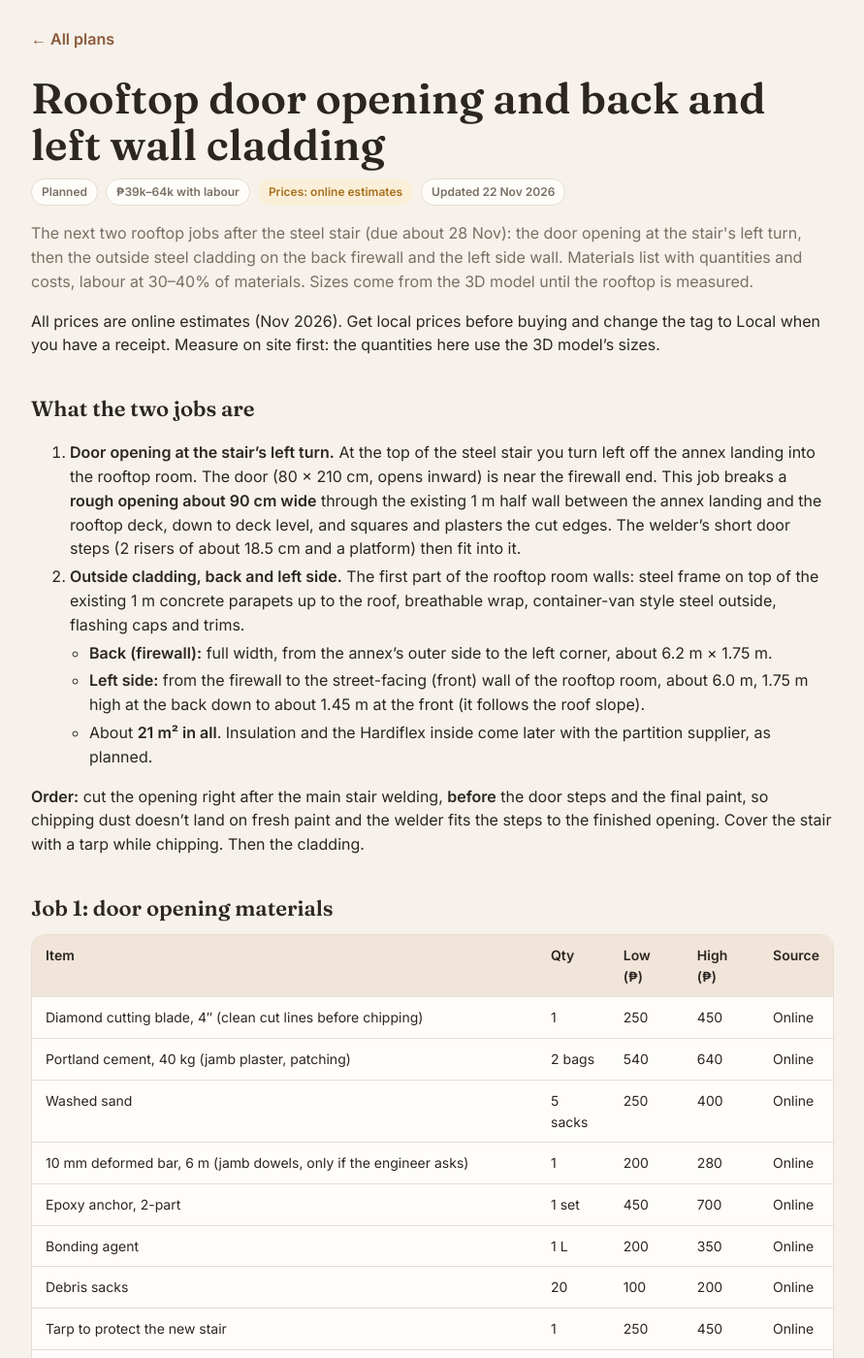
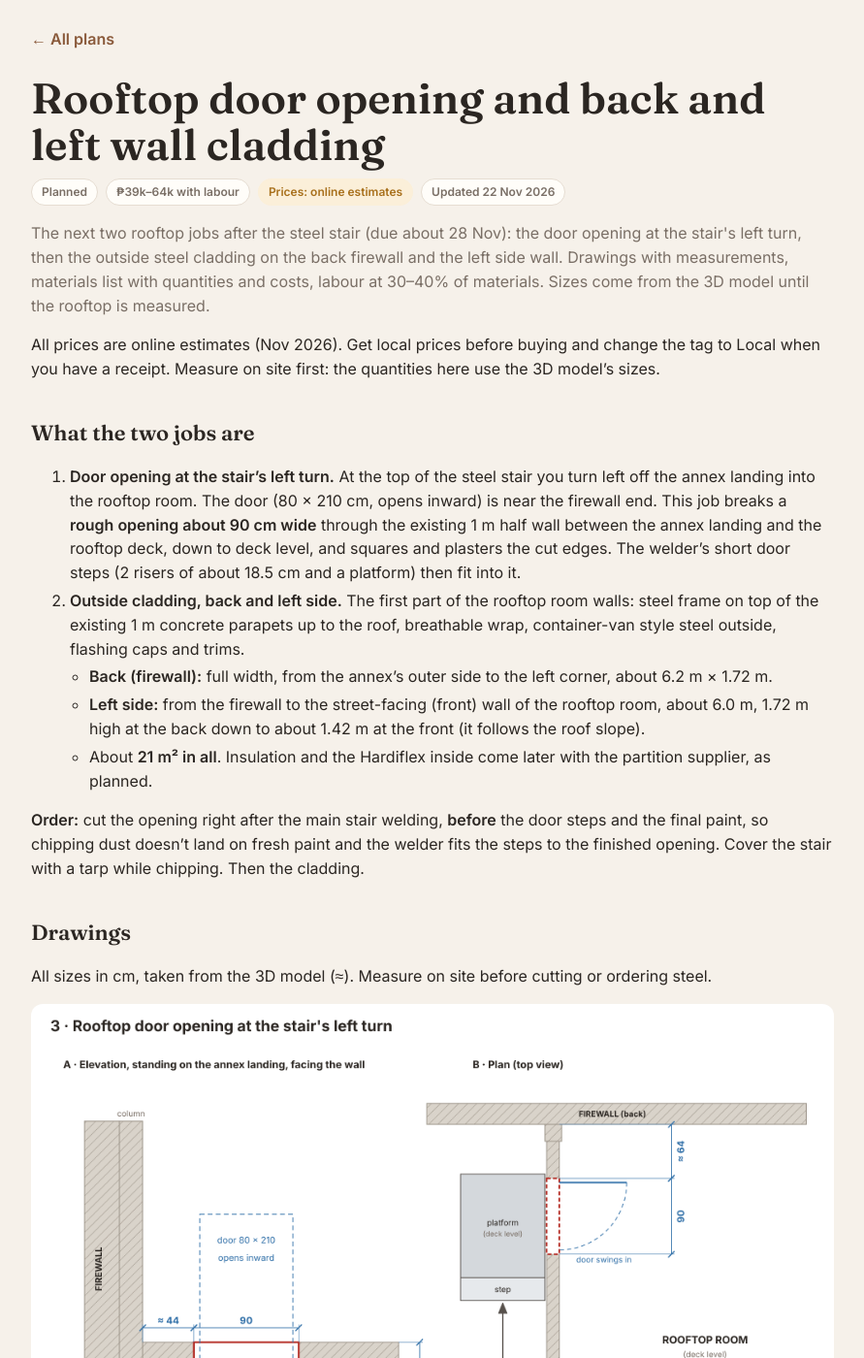
Before and after one commit to tatayotter/navarro-house, a Jekyll site: the page built from house/rooftop-opening-cladding.md, in a window 1280 px wide and 1400 px high. Shown: the whole window at 97% size, without its empty margins (194-1085 px from the left). Built offline with Jekyll 4.4.1, drawn with Linux system fonts in a browser that asks for light colours; some of the changed text lies outside the part shown.

Commit message:
Rooftop opening + cladding: drawings with measurements (door opening, back wall, left wall)
Co-Authored-By: Claude Opus 5.5 <noreply@anthropic.com>
Claude-Session: https://claude.ai/code/session_01RUWgCQ5sPHUXfZpG6YJmDx

```diff
--- a/house/rooftop-opening-cladding.md
+++ b/house/rooftop-opening-cladding.md
@@ -4,7 +4,7 @@ status: Planned
 cost: "₱39k–64k with labour"
 price_source: online
 updated: 22 Nov 2026
-summary: "The next two rooftop jobs after the steel stair (due about 28 Nov): the door opening at the stair's left turn, then the outside steel cladding on the back firewall and the left side wall. Materials list with quantities and costs, labour at 30–40% of materials. Sizes come from the 3D model until the rooftop is measured."
+summary: "The next two rooftop jobs after the steel stair (due about 28 Nov): the door opening at the stair's left turn, then the outside steel cladding on the back firewall and the left side wall. Drawings with measurements, materials list with quantities and costs, labour at 30–40% of materials. Sizes come from the 3D model until the rooftop is measured."
 ---
 
 All prices are online estimates (Nov 2026). Get local prices before buying and change the tag to Local when you have a receipt. Measure on site first: the quantities here use the 3D model's sizes.
@@ -13,11 +13,21 @@ All prices are online estimates (Nov 2026). Get local prices before buying and c
 
 1. **Door opening at the stair's left turn.** At the top of the steel stair you turn left off the annex landing into the rooftop room. The door (80 × 210 cm, opens inward) is near the firewall end. This job breaks a **rough opening about 90 cm wide** through the existing 1 m half wall between the annex landing and the rooftop deck, down to deck level, and squares and plasters the cut edges. The welder's short door steps (2 risers of about 18.5 cm and a platform) then fit into it.
 2. **Outside cladding, back and left side.** The first part of the rooftop room walls: steel frame on top of the existing 1 m concrete parapets up to the roof, breathable wrap, container-van style steel outside, flashing caps and trims.
-   - **Back (firewall):** full width, from the annex's outer side to the left corner, about 6.2 m × 1.75 m.
-   - **Left side:** from the firewall to the street-facing (front) wall of the rooftop room, about 6.0 m, 1.75 m high at the back down to about 1.45 m at the front (it follows the roof slope).
+   - **Back (firewall):** full width, from the annex's outer side to the left corner, about 6.2 m × 1.72 m.
+   - **Left side:** from the firewall to the street-facing (front) wall of the rooftop room, about 6.0 m, 1.72 m high at the back down to about 1.42 m at the front (it follows the roof slope).
    - About **21 m² in all**. Insulation and the Hardiflex inside come later with the partition supplier, as planned.
 
 **Order:** cut the opening right after the main stair welding, **before** the door steps and the final paint, so chipping dust doesn't land on fresh paint and the welder fits the steps to the finished opening. Cover the stair with a tarp while chipping. Then the cladding.
+
+## Drawings
+
+All sizes in cm, taken from the 3D model (≈). Measure on site before cutting or ordering steel.
+
+![Rooftop door opening: elevation from the annex landing and plan](img/rooftop-door-opening.png)
+
+![Back wall (firewall) outer cladding with measurements](img/rooftop-back-wall.png)
+
+![Left side wall outer cladding with measurements](img/rooftop-left-wall.png)
 
 ## Job 1: door opening materials
 
@@ -76,7 +86,7 @@ This was already in the demolition contract (₱2,000–4,000); it has only move
 ## Check with the engineer
 
 - **Door opening:** is the half wall reinforced or tied into a column or the annex slab? If rebar is cut, how should the jambs be finished (dowels or a small stiffener each side)? The wall also borders the neighbour's annex, so tell them before it's cut.
-- **Cladding (gate G2 on the build sequence):** anchors into the old parapets (can they hold a 1.75 m wall above them in typhoon wind?), the top fixing at the roof purlins that lets the roof move, and the screw spacing for the steel.
+- **Cladding (gate G2 on the build sequence):** anchors into the old parapets (can they hold a 1.72 m wall above them in typhoon wind?), the top fixing at the roof purlins that lets the roof move, and the screw spacing for the steel.
 
 ## To measure before buying
 
```
Also changed, not shown: house/img/rooftop-back-wall.png (added), house/img/rooftop-back-wall.svg (added), house/img/rooftop-door-opening.png (added), house/img/rooftop-door-opening.svg (added), house/img/rooftop-left-wall.png (added), house/img/rooftop-left-wall.svg (added).
